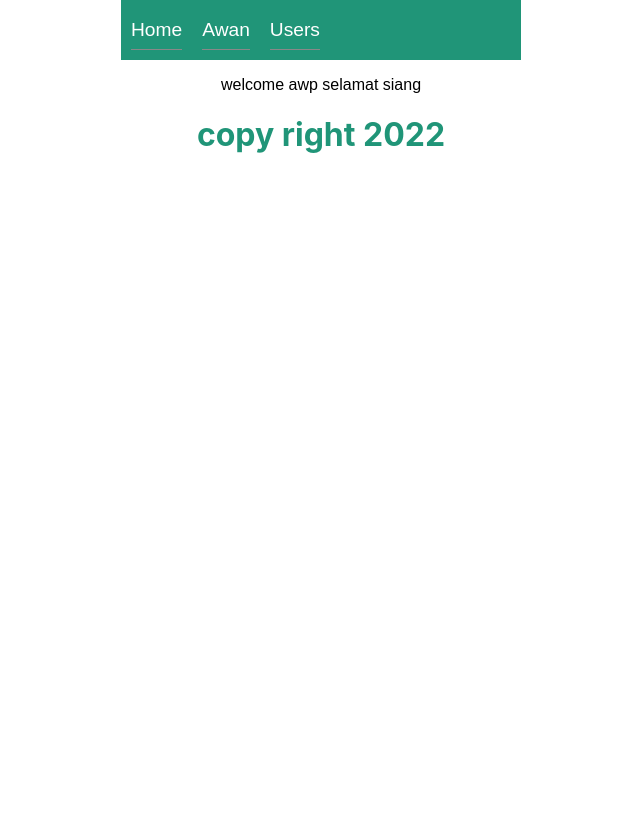
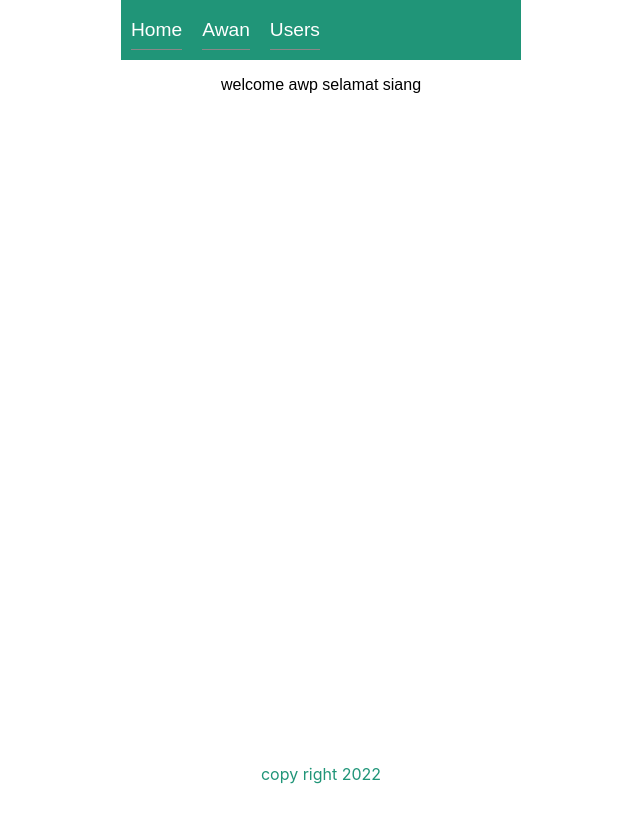
Before and after one commit to setyoawan/next-js, a Next.js app: page / in a window 1280 px wide. Shown: the top 822 px of the page, without its empty margins (319-959 px from the left). After the commit the page ends 800 px from the top, so only its background shows below. Built offline with nearby package versions, Linux system fonts and the light colour scheme.

Commit message:
styling footer

```diff
--- a/components/Footer/Footer.module.css
+++ b/components/Footer/Footer.module.css
@@ -1,5 +1,7 @@
 .copy-right {
-    color: rgb(32, 149, 120);
+    position: absolute;
+    color:rgb(32, 149, 120);    ;
     text-align: center;
-    height: 100vh;
+    bottom : 0;
+    width:100%;
 }
--- a/components/Footer/index.js
+++ b/components/Footer/index.js
@@ -3,8 +3,8 @@ import Styles from './Footer.module.css';
 
 export default function Footer() {
     return(
-        <>
-        <h1 className={Styles['copy-right']}> copy right 2022</h1>
-        </>
+        <div className={Styles['copy-right']}>
+        <p> copy right 2022</p>
+        </div>
     )
 }
```
